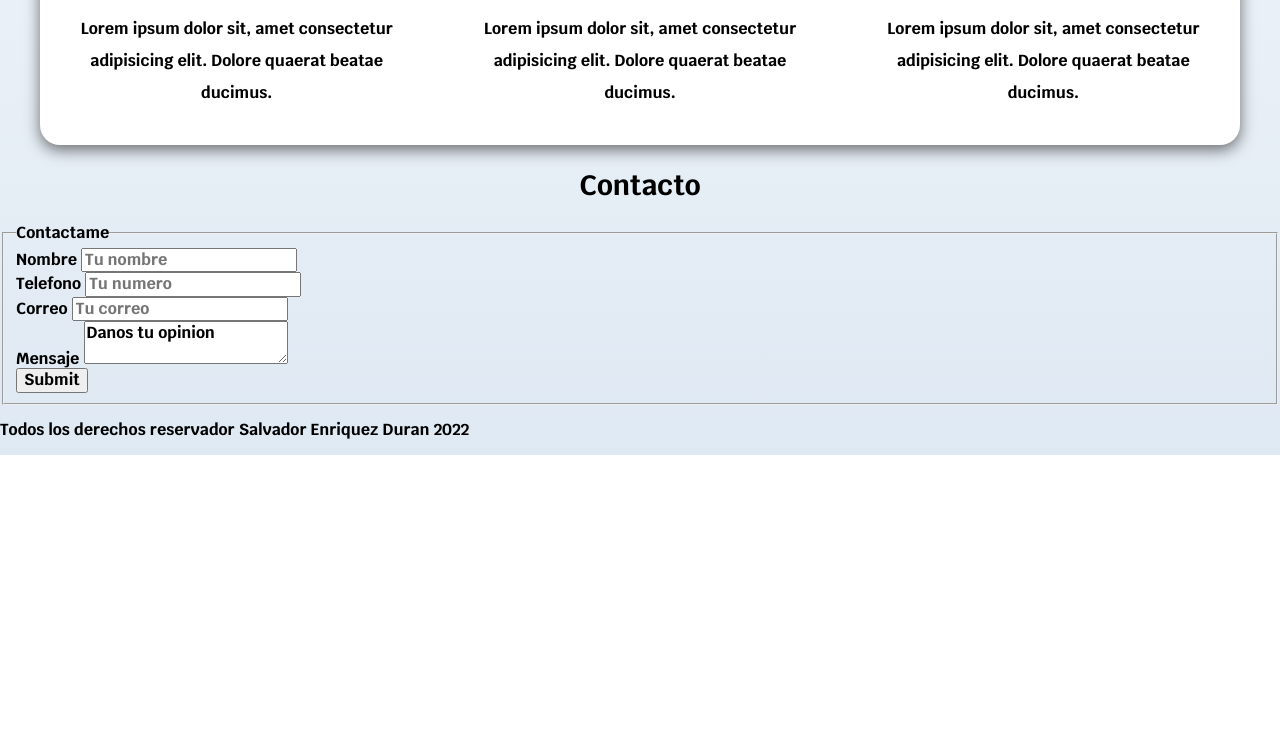
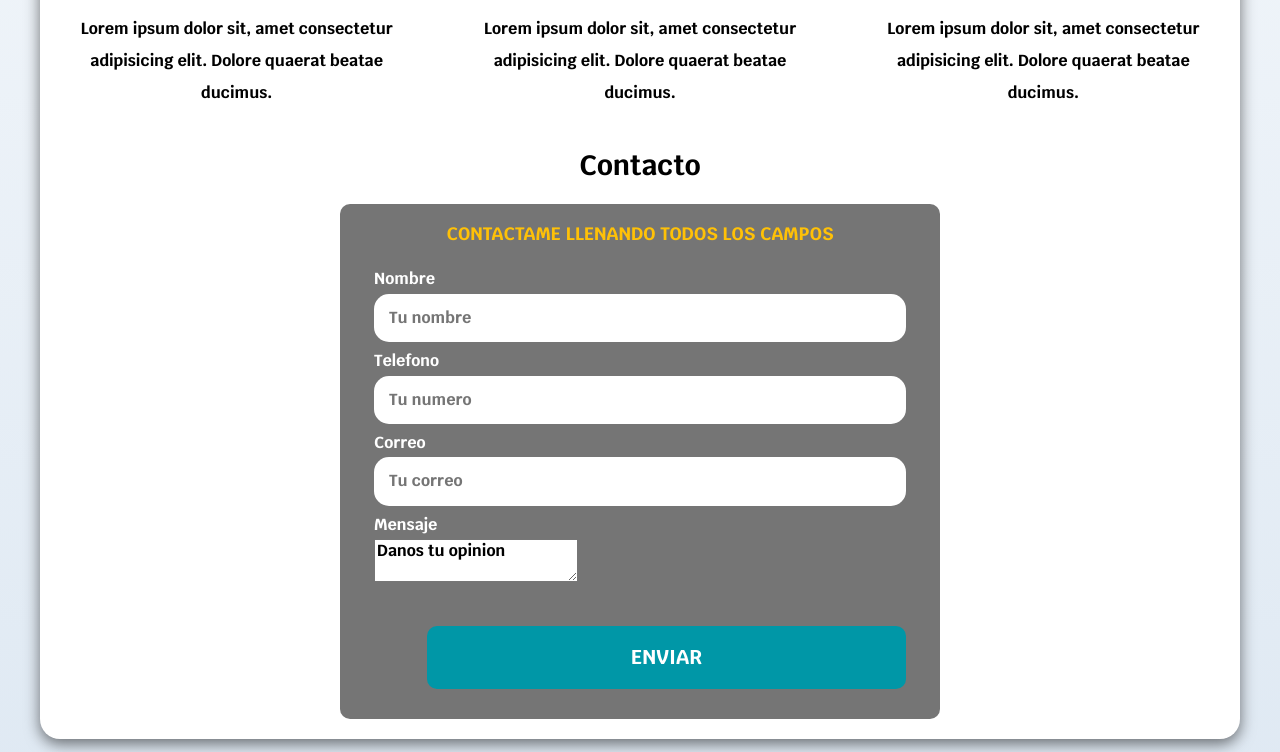
Before and after one commit to SEDKIRITO/freelance, a plain HTML site: page index.html in a window 1280 px wide. Shown: the part 927-1679 px from the top of the page. Before the commit the page ends 1382 px from the top, so only its background shows below. Drawn offline with Linux system fonts and the light colour scheme.

Commit message:
Actualizacion

```diff
--- a/estilos/estilos.css
+++ b/estilos/estilos.css
@@ -51,10 +51,39 @@ h1,h2,h3{
 .titulo span {
   font-size: 2rem;
 }
+
+/*Utilidades*/
+.ancho{
+  width: 100%;
+}
+.flex{
+  display: flex;
+}
+.alinear_derecha{
+  justify-content: flex-end;
+}
 .contenedor {
   max-width: 120rem;
   margin: 0 auto;
 }
+.boton{
+  background-color: var(--secundario);
+  color: var(--blanco);
+  padding: 2rem 3rem;
+  margin-top: 3rem;
+  font-size: 2rem;
+  text-decoration: none;
+  text-transform: uppercase;
+  font-weight: bold;
+  border-radius: 1rem;
+  width: 90%;
+  text-align: center;
+  border: none;
+}
+.boton:hover{
+  cursor: pointer;
+}
+
 .nav-bg {
   background: var(--secundario);
 }
@@ -131,9 +160,48 @@ h1,h2,h3{
  .servicio .iconos{
    height: 15rem;
    width: 15rem;
-   background-color: var(--secundario);
+   background-color: var(--primario);
    border-radius: 50%;
    display: flex;
    justify-content: space-evenly;
    align-items: center;
  }
+
+ /** contacto **/
+ .formulario{
+  background-color: var(--gris);
+  width: min(60rem, 100%); /*Utilizar el valir mas pequeño*/
+  margin: 0 auto;
+  padding: 2rem;
+  border-radius: 1rem;
+ }
+ /*Borde del formulario*/
+ .formulario fieldset{
+   border: none;
+ }
+ .formulario legend{
+  text-align: center;
+  font-size: 1.8rem;
+  text-transform: uppercase;
+  font-weight: bold;
+  margin-bottom: 2rem;
+  color: var(--primario);
+ }.contenedor_campo{
+
+ }
+ .campo{
+  margin-bottom: 1rem;
+
+ }
+ .campo label{
+  color: var(--blanco);
+  font-weight: bold;
+  margin-bottom: .5rem;
+  display: block;
+ }
+ .campo input{
+   width: 100%;
+   border: none;
+   padding: 1.5rem;
+   border-radius: 1.5rem;
+ }
--- a/index.html
+++ b/index.html
@@ -44,7 +44,8 @@
         Sarabia Guanajuato Mexico
       </p>
 
-      <a href="">Contactanos</a>
+      <a href="" class="boton">Contactar</a>
+
     </div>
   </section>
 
@@ -129,41 +130,46 @@
 
 
     </div> <!-- Servicios -->
-  </main>
+
 
   <section>
     <h2> Contacto</h2>
-    <form method="get">
+    <form method="get" class="formulario">
       <fieldset>
-        <legend>Contactame</legend>
-        <div>
+        <legend>Contactame llenando todos los campos</legend>
+
+       <div class="contenedo_campos">
+        <div class="campo">
           <label>Nombre</label>
           <input type="text" placeholder="Tu nombre" />
         </div>
 
-        <div>
+        <div class="campo">
           <label>Telefono</label>
           <input type="tel" placeholder="Tu numero" />
         </div>
 
-        <div>
+        <div class="campo">
           <label>Correo</label>
           <input type="email" placeholder="Tu correo">
         </div>
 
-        <div>
+        <div class="campo">
           <label>Mensaje</label>
           <textarea>Danos tu opinion</textarea>
         </div>
+        </div><!--Contenedor_campos-->
 
-        <div>
-          <input type="submit">
+        <div class="alinear_derecha flex">
+          <input class="ancho boton" type="submit" value="Enviar">
         </div>
+
 
       </fieldset>
     </form>
 
   </section>
+</main>
 
   <footer>
     <p>Todos los derechos reservador Salvador Enriquez Duran 2022</p>
```
